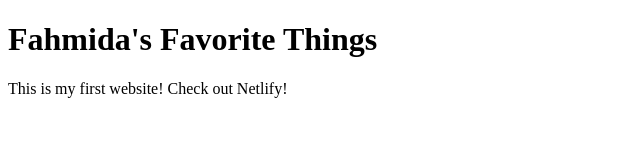
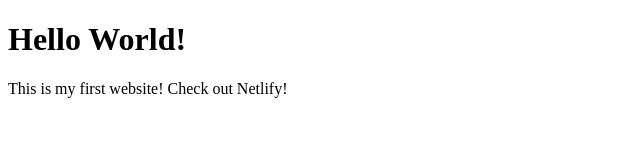
Before and after one commit to fahmidaa1202/codespaces, a plain HTML site: page index.html in a window 1280 px wide. Shown: the whole page, without its empty margins (0-640 px from the left). Drawn offline with Linux system fonts and the light colour scheme.

Commit message:
updated site

```diff
--- a/index.html
+++ b/index.html
@@ -3,10 +3,10 @@
 <head>
     <meta charset="UTF-8">
     <meta name="viewport" content="width=device-width, initial-scale=1.0">
-    <title>Fahmida's Favorite Things</title>
+    <title>Hello World</title>
 </head>
 <body>
-    <h1>Fahmida's Favorite Things</h1>
+    <h1>Hello World!</h1>
     <p>This is my first website! Check out Netlify!</p>
 </body>
 </html>
```
